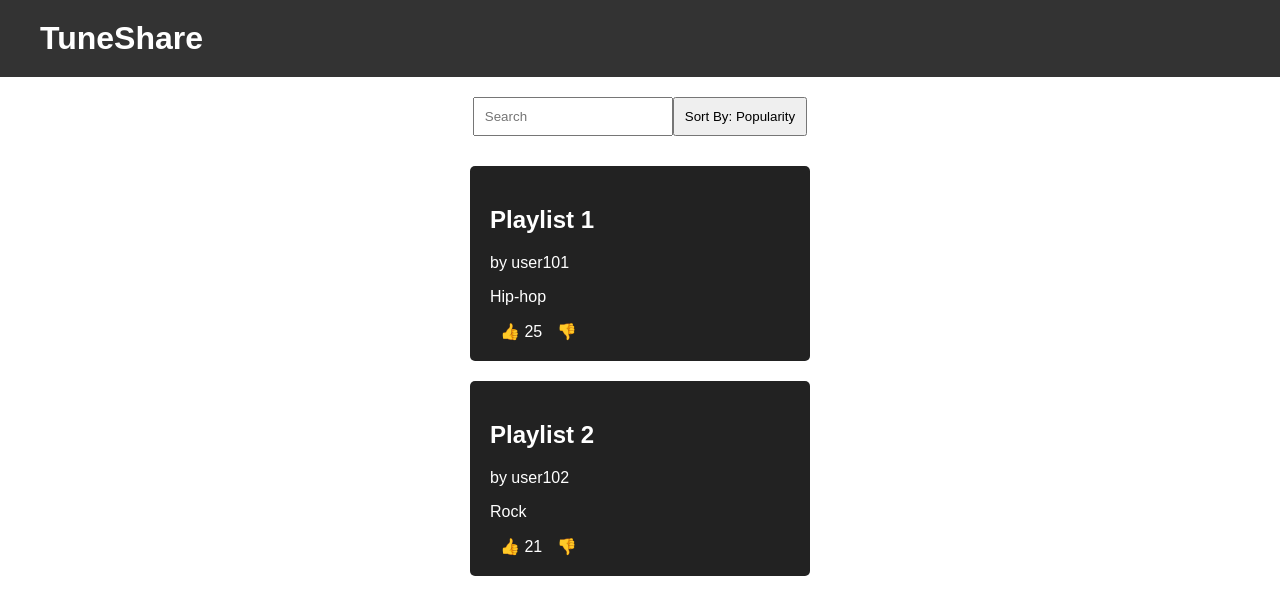
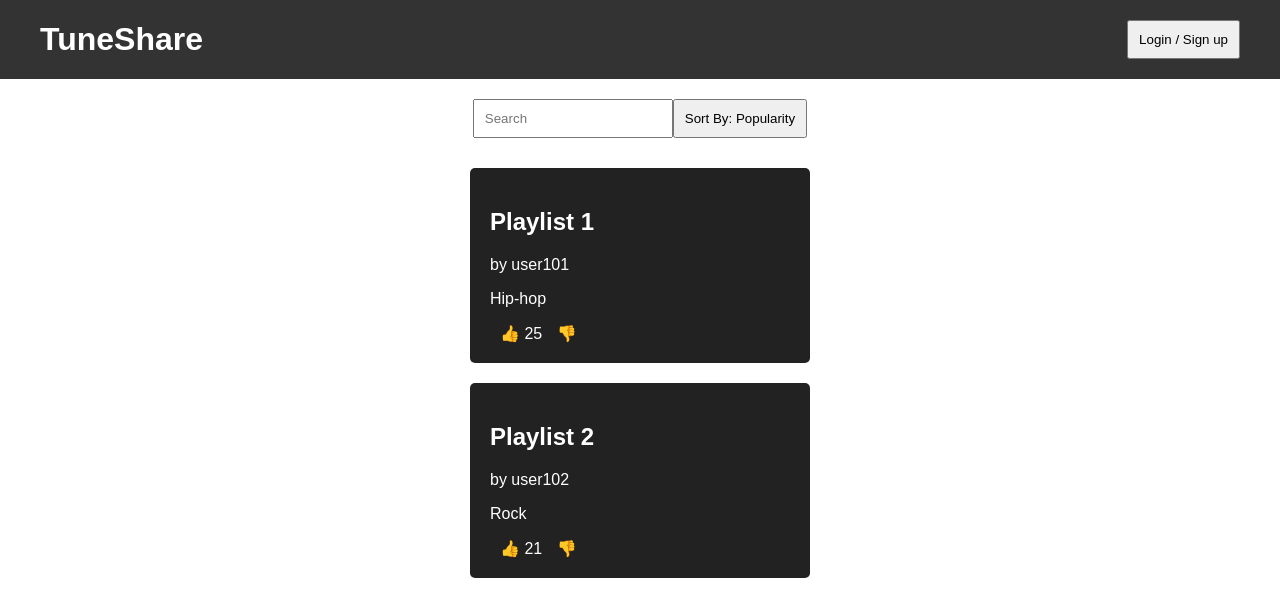
Before and after one commit to cnobleshriver/326Project, a website: page src/index.html in a window 1280 px wide. Drawn offline with Linux system fonts and the light colour scheme.

Commit message:
Add authentication buttons to header

```diff
--- a/src/css/styles.css
+++ b/src/css/styles.css
@@ -9,6 +9,17 @@ header {
     color: white;
     padding: 20px;
     text-align: left;
+    display: flex;
+    justify-content: space-between;
+    align-items: center;
+}
+
+.auth-buttons {
+    margin-right: 20px;
+}
+
+.auth-buttons button {
+    margin-left: 10px;
 }
 
 h1 {
--- a/src/index.html
+++ b/src/index.html
@@ -9,6 +9,9 @@
 <body>
     <header>
         <h1>TuneShare</h1>
+        <div class="auth-buttons">
+            <button id="loginBtn">Login / Sign up</button>
+        </div>
     </header>
 
     <div class="controls">
```
